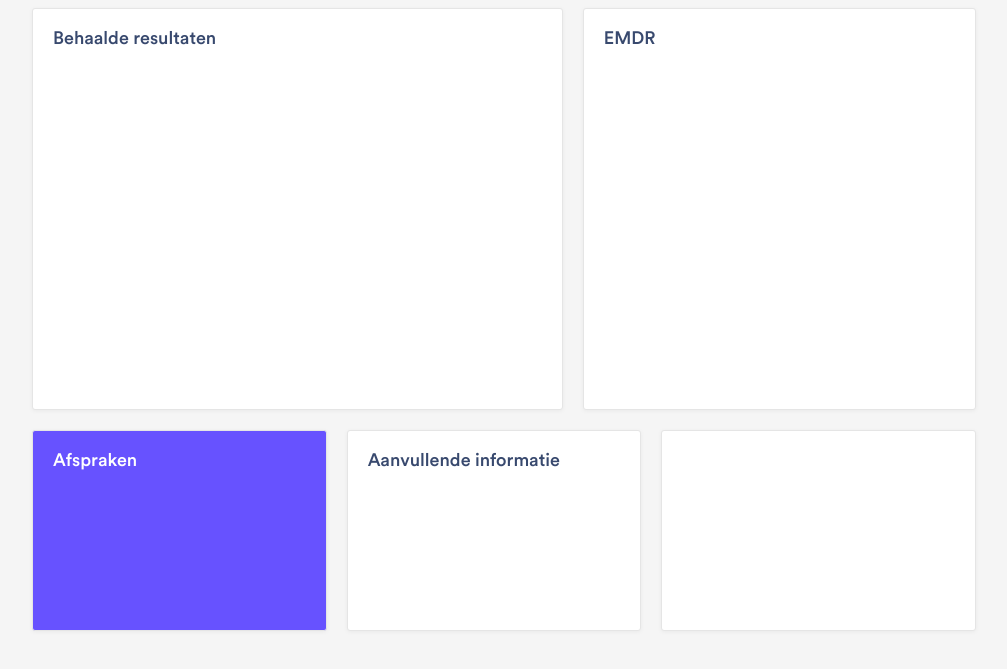
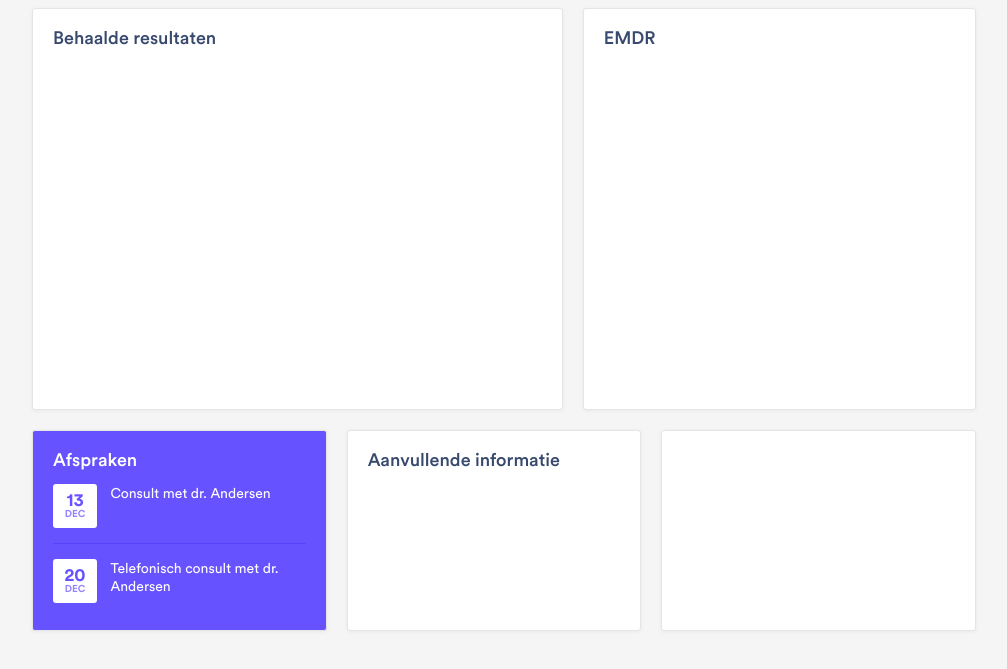
Before and after one commit to jelleoverbeek/iTherapy, a website: page pages/dashboard.html in a window 1280 px wide. Shown: the part 97-766 px from the top of the page, without its empty margins (136-1143 px from the left). Drawn offline with Linux system fonts and the light colour scheme.

Commit message:
Added bower.json, progress on dashboard

```diff
--- a/assets/scss/components/lists.scss
+++ b/assets/scss/components/lists.scss
@@ -2,6 +2,51 @@ ul {
 
 	li {
 
+	}
+}
+
+ul.appointments {
+
+	li {
+		display: block;
+		margin-top: 15px;
+		padding-bottom: 15px;
+		border-bottom: 1px solid darken($purple, 3%);;
+
+		.date {
+			background-color: #fff;
+			width: 44px;
+			height: 44px;
+			padding-top: 7px;
+			border-radius: 3px;
+			display: inline-block;
+
+			font-family: $circularBold;
+			text-align: center;
+
+			.day {
+				font-size: 18px;
+				color: $purple;
+			}
+			.month {
+				font-size: 10px;
+				text-transform: uppercase;
+				color: lighten($purple, 10%);
+			}
+		}
+
+		.description {
+			display: inline-block;
+			margin-left: 10px;
+			vertical-align: top;
+			width: 195px;
+			line-height: 18px;
+		}
+
+		&:last-child {
+			border-bottom: 0;
+			padding-bottom: 0;
+		}
 	}
 }
 
--- a/assets/scss/style.scss
+++ b/assets/scss/style.scss
@@ -47,6 +47,10 @@ a {
 
 hr {
 	border-color: lighten($blue-light, 10%);
+
+	&.dark-purple {
+		border-color: darken($purple, 10%);
+	}
 
 	&.blank {
 		border-color: transparent;
--- a/pages/dashboard.html
+++ b/pages/dashboard.html
@@ -62,6 +62,26 @@
         <div class="col-md-4">
             <div class="widget featured">
                 <h3>Afspraken</h3>
+                <ul class="appointments">
+                    <li>
+                        <div class="date">
+                            <div class="day">13</div>
+                            <div class="month">Dec</div>
+                        </div>
+                        <div class="description">
+                            Consult met dr. Andersen
+                        </div>
+                    </li>
+                    <li>
+                        <div class="date">
+                            <div class="day">20</div>
+                            <div class="month">Dec</div>
+                        </div>
+                        <div class="description">
+                            Telefonisch consult met dr. Andersen
+                        </div>
+                    </li>
+                </ul>
             </div>
         </div>
         <div class="col-md-4">
```
Also changed, not shown: bower.json (added, +22 -0 lines), assets/css/style.css.
